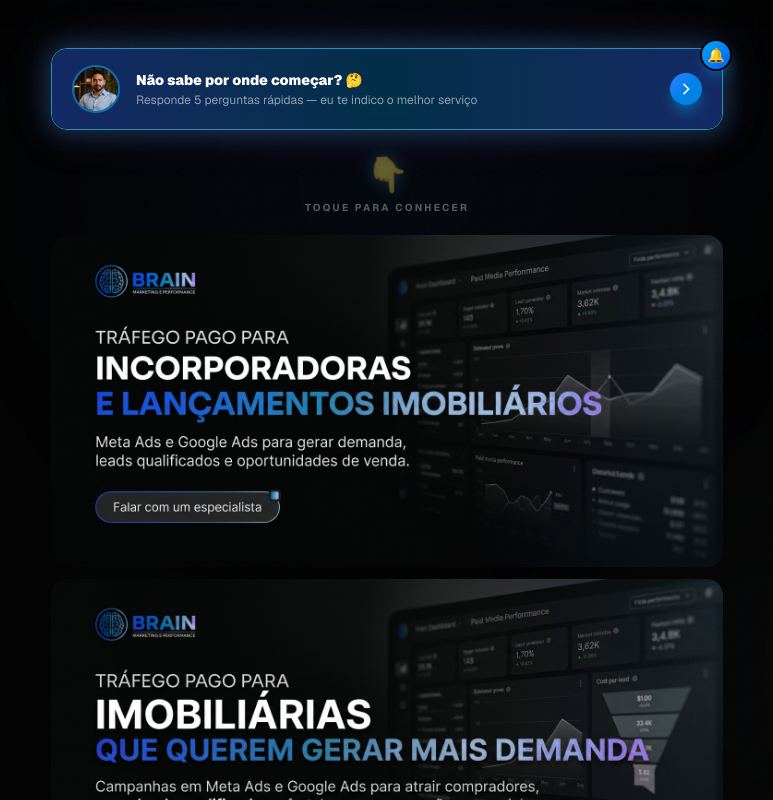
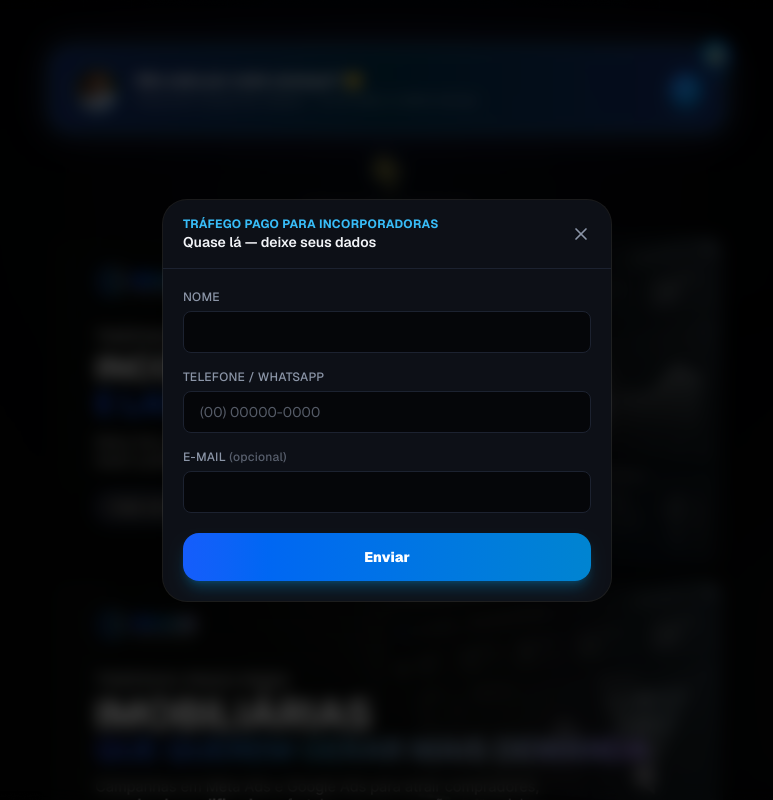
Before and after one commit to thiagovazvscode/brain-marketing, a Next.js app: page /hub in a window 1280 px wide. Both pictures are taken after a click on the button 640 px from the left and 802 px from the top of the page. Shown: the part 402-1202 px from the top of the page, without its empty margins (253-1026 px from the left). Built offline with nearby package versions, Linux system fonts and the light colour scheme.

Commit message:
fix: adiciona LeadCaptureModal que faltava (corrige build quebrado)

```diff
--- /dev/null
+++ b/src/components/tracking/LeadCaptureModal.tsx
@@ -0,0 +1,127 @@
+"use client";
+
+import { useState, type FormEvent } from "react";
+import { Loader2, MessageCircle, X } from "lucide-react";
+
+type Status = "idle" | "submitting" | "success";
+
+export function LeadCaptureModal({
+  service,
+  whatsappHref,
+  onClose,
+}: {
+  service: string;
+  whatsappHref: string;
+  onClose: () => void;
+}) {
+  const [name, setName] = useState("");
+  const [phone, setPhone] = useState("");
+  const [email, setEmail] = useState("");
+  const [errors, setErrors] = useState<{ name?: string; phone?: string }>({});
+  const [status, setStatus] = useState<Status>("idle");
+
+  async function handleSubmit(event: FormEvent<HTMLFormElement>) {
+    event.preventDefault();
+
+    const nextErrors: { name?: string; phone?: string } = {};
+    if (name.trim().length < 2) nextErrors.name = "Informe seu nome.";
+    const digits = phone.replace(/\D/g, "");
+    if (digits.length < 10) nextErrors.phone = "Informe um telefone válido com DDD.";
+    setErrors(nextErrors);
+    if (Object.keys(nextErrors).length > 0) return;
+
+    setStatus("submitting");
+    // TODO: substituir por POST /api/leads quando o backend estiver conectado.
+    await new Promise((resolve) => setTimeout(resolve, 900));
+    setStatus("success");
+  }
+
+  return (
+    <div
+      className="fixed inset-0 z-[60] flex items-end justify-center bg-black/70 backdrop-blur-sm p-4 sm:items-center"
+      onClick={onClose}
+    >
+      <div
+        className="w-full max-w-md overflow-hidden rounded-3xl bg-[#0d1017] shadow-2xl ring-1 ring-white/10"
+        onClick={(e) => e.stopPropagation()}
+      >
+        <div className="flex items-center justify-between border-b border-line px-5 py-4">
+          <div>
+            <p className="text-xs font-bold uppercase tracking-wide text-brand-magenta">{service}</p>
+            <p className="text-sm font-semibold text-ink">
+              {status === "success" ? "Recebemos seu contato!" : "Quase lá — deixe seus dados"}
+            </p>
+          </div>
+          <button onClick={onClose} className="text-muted hover:text-ink">
+            <X className="h-5 w-5" />
+          </button>
+        </div>
+
+        <div className="px-5 py-5">
+          {status !== "success" ? (
+            <form onSubmit={handleSubmit} noValidate>
+              <label className="mb-1.5 block text-xs font-medium uppercase tracking-wide text-muted">
+                Nome
+              </label>
+              <input
+                value={name}
+                onChange={(e) => setName(e.target.value)}
+                autoComplete="name"
+                className="mb-1 w-full rounded-lg border border-line bg-bg/60 px-4 py-2.5 text-sm text-ink placeholder:text-muted/60 focus:border-brand-primary focus:outline-none"
+              />
+              {errors.name && <p className="mb-2 text-xs text-red-400">{errors.name}</p>}
+
+              <label className="mb-1.5 mt-3 block text-xs font-medium uppercase tracking-wide text-muted">
+                Telefone / WhatsApp
+              </label>
+              <input
+                value={phone}
+                onChange={(e) => setPhone(e.target.value)}
+                autoComplete="tel"
+                placeholder="(00) 00000-0000"
+                className="mb-1 w-full rounded-lg border border-line bg-bg/60 px-4 py-2.5 text-sm text-ink placeholder:text-muted/60 focus:border-brand-primary focus:outline-none"
+              />
+              {errors.phone && <p className="mb-2 text-xs text-red-400">{errors.phone}</p>}
+
+              <label className="mb-1.5 mt-3 block text-xs font-medium uppercase tracking-wide text-muted">
+                E-mail <span className="normal-case text-muted/60">(opcional)</span>
+              </label>
+              <input
+                type="email"
+                value={email}
+                onChange={(e) => setEmail(e.target.value)}
+                autoComplete="email"
+                className="w-full rounded-lg border border-line bg-bg/60 px-4 py-2.5 text-sm text-ink placeholder:text-muted/60 focus:border-brand-primary focus:outline-none"
+              />
+
+              <button
+                type="submit"
+                disabled={status === "submitting"}
+                className="mt-5 flex w-full items-center justify-center gap-2 rounded-2xl bg-gradient-to-r from-blue-600 to-sky-600 py-3.5 text-sm font-black text-white shadow-lg shadow-sky-500/25 transition hover:opacity-90 disabled:opacity-60"
+              >
+                {status === "submitting" && <Loader2 className="h-4 w-4 animate-spin" />}
+                Enviar
+              </button>
+            </form>
+          ) : (
+            <div className="text-center">
+              <p className="mb-5 text-sm leading-relaxed text-muted">
+                Obrigado, {name.split(" ")[0]}! Agora é só falar direto com a gente no WhatsApp
+                para tirar dúvidas sobre <strong className="text-ink">{service}</strong>.
+              </p>
+              <a
+                href={whatsappHref}
+                target="_blank"
+                rel="noopener noreferrer"
+                className="flex w-full items-center justify-center gap-2 rounded-2xl bg-[#25D366] py-3.5 text-sm font-black text-[#052e14] shadow-lg transition hover:opacity-90"
+              >
+                <MessageCircle className="h-4 w-4" />
+                Falar no WhatsApp para tirar dúvidas
+              </a>
+            </div>
+          )}
+        </div>
+      </div>
+    </div>
+  );
+}
```
